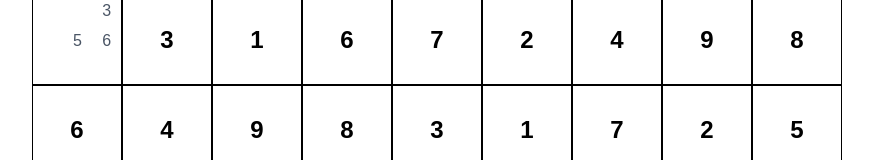
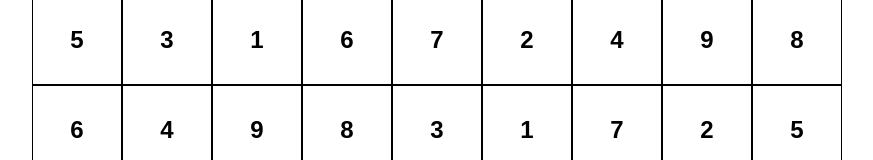
Before and after one commit to Gorst0902/sudoku-solving-app, a Next.js app: page / in a window 1280 px wide. Shown: the top 160 px of the page, without its empty margins (203-1076 px from the left). Built offline with nearby package versions, Linux system fonts and the light colour scheme.

Commit message:
a square can check logic for column and row now, check again from the start when a new value has found. A square can not check logic in box 3x3 yet.

```diff
--- a/app/page.tsx
+++ b/app/page.tsx
@@ -1,4 +1,6 @@
-// import { useState } from "react";
+"use client";
+
+import { useState } from "react";
 
 const sudokuNumberList = [1, 2, 3, 4, 5, 6, 7, 8, 9];
 
@@ -16,14 +18,12 @@ const sudokuBoard = [
   [2, 1, 8, 3, 9, 6, 5, _, 4],
 ];
 
-const newBoard = sudokuBoard
-
-function possibleNumbers(rowIndex:number, colIndex:number) {
+function possibleNumbers(newBoard:(number | undefined)[][], rowIndex: number, colIndex: number) {
   // const usedNumbers = sudokuBoard.flat().filter((n) => n !== undefined);
 
-  const thisRow = sudokuBoard[rowIndex];
+  const thisRow = newBoard[rowIndex];
 
-  const thisCol = sudokuBoard.map((rowIndex) => rowIndex[colIndex]);
+  const thisCol = newBoard.map((rowIndex) => rowIndex[colIndex]);
 
   const possibleNumbersInRow = sudokuNumberList.filter(
     (n) => !thisRow?.includes(n)
@@ -43,7 +43,8 @@ function possibleNumbers(rowIndex:number, colIndex:number) {
   return combinedArray;
 }
 
-//cell.rowIndex, cell.colIndex
+export default function Home() {
+  const [board, setBoard] = useState(sudokuBoard);
 
   const Square = ({
     value,
@@ -56,11 +57,9 @@ const Square = ({
   }) => {
     const isEmpty = value === undefined || value === null;
 
-  console.log("newBoard", newBoard)
+    const finalPossibleNumbers = possibleNumbers(board, rowIndex, colIndex);
 
-  const finalPossibleNumbers = possibleNumbers(rowIndex, colIndex)
-
-  console.log(sudokuBoard)
+    const updated = board.map((row) => [...row]);
 
     if (!isEmpty) {
       return (
@@ -73,7 +72,8 @@ const Square = ({
     }
 
     if (finalPossibleNumbers.length == 1) {
-    // newBoard[rowIndex, colIndex] = finalPossibleNumbers[0]
+      updated[rowIndex][colIndex] = finalPossibleNumbers[0];
+      setBoard(updated);
       return (
         <div className="border border-black w-[90px] h-[90px] flex justify-center items-center font-bold text-2xl">
           {finalPossibleNumbers[0]}
@@ -116,14 +116,11 @@ const Square = ({
     );
   };
 
-export default function Home() {
-
-
   return (
     <div className="bg-white h-screen text-black flex justify-center items-center">
       <div>
         <div className="m-auto">
-          {sudokuBoard.map((row, rowIndex) => (
+          {board.map((row, rowIndex) => (
             <div key={rowIndex} className="grid grid-cols-9">
               {row.map((cell, cellIndex) => (
                 <Square
```
Lines whose indentation alone changed are shown as unchanged.
